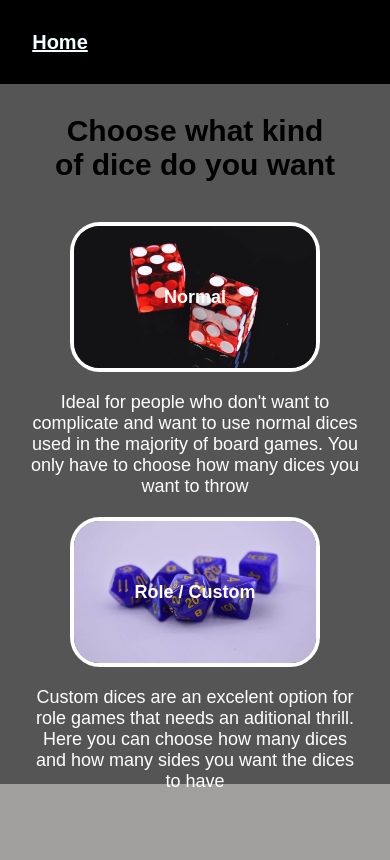
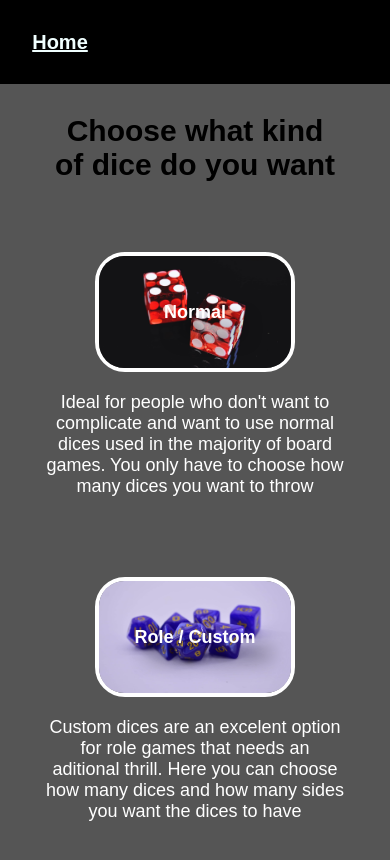
Before and after one commit to Kalixer/Dice-roller, a React app: page / in a window 390 px wide. Shown: the top 860 px of the page. Built offline with nearby package versions, Linux system fonts and the light colour scheme.

Commit message:
Responsive even on a galaxy fold

```diff
--- a/styles/DiceType.scss
+++ b/styles/DiceType.scss
@@ -96,3 +96,18 @@ h1 {
         justify-content: space-around;
     }
 }
+@media (max-width: 430px) {
+    .DiceType {
+        height: 85rem;
+    }
+    .choose-dice {
+        height: 65rem;
+    }
+    .Type {
+        height: 120px;
+        width: 200px;
+    }
+    .dice-type{
+        margin: 1.5rem;
+    }
+}
```
